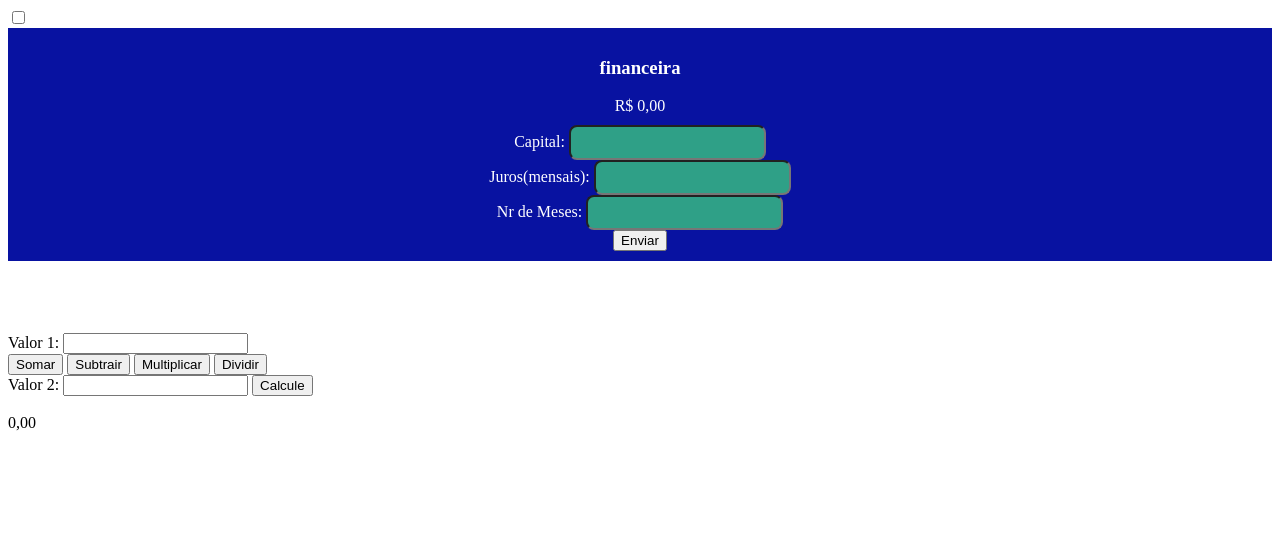
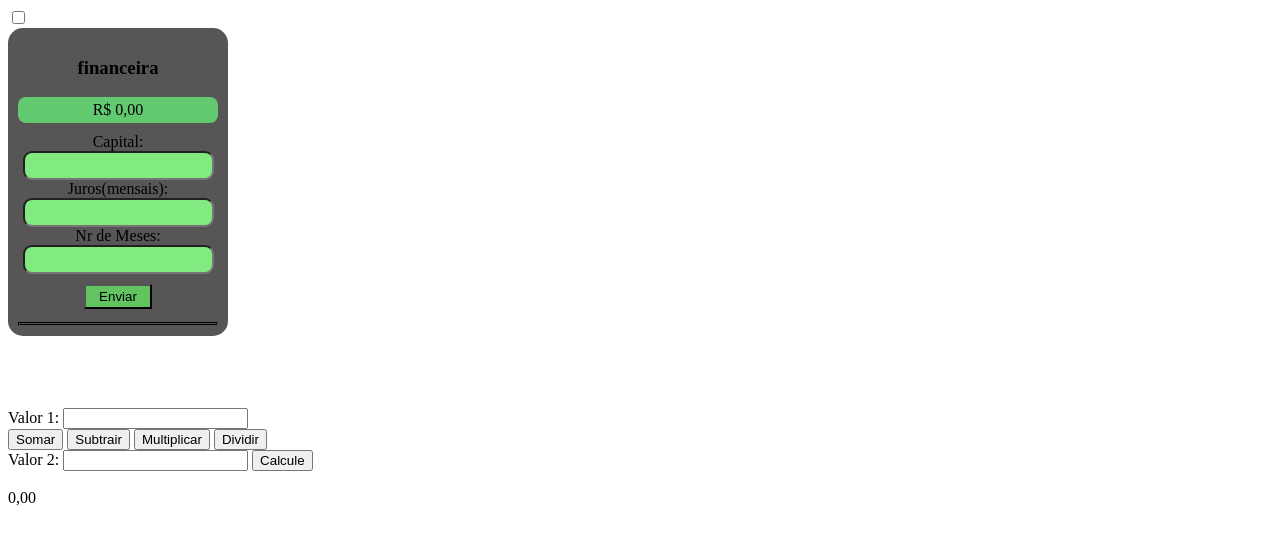
Before and after one commit to AnA-JulIA-044/primeiroa_3t, a plain HTML site: page index.html in a window 1280 px wide. Drawn offline with Linux system fonts and the light colour scheme.

Commit message:
Update geral.css

```diff
--- a/geral.css
+++ b/geral.css
@@ -1,20 +1,48 @@
 .calculadora {
-  background:rgb(8, 18, 161);
-  color: white;
-  width:200 px;
-  padding: 10px;
-  border border-radius: 10px;
-  text-align: center;
+    background: rgb(87, 85, 85);
+    color: black;
+    width: 200px;
+    padding: 10px;
+    border-radius: 15px;
+    text-align: center;
 }
 .calculadora input {
-    background: rgb(47, 160, 135);
-    color: rgb(236, 252, 248);
+background:rgb(129, 235, 129);
+color: black;
+border-radius: 9px;
+padding: 5px;
+}
+.calculadora input :focus{
+    background: white;
+    color: black;
+}
+
+#sptotal {
+    background: rgb(99, 201, 113);
+    color: black;
     border-radius: 8px;
-    padding: 8px;
+    padding: 4px;
+    margin-bottom: 10px;
+
 }
-#sptotal {
-    background: black
-    color red
-    border-radius:10px;
-    padding:10 px;
-    margin-bottom:10px;
+.calculadora button {
+margin-top: 10px;
+background: rgb(97, 196, 97);
+color: black;
+padding: 3px 13px;
+
+}
+.calculadora button:hover {
+    background: white;
+    color: black;
+    cursor: pointer;
+}
+#splistameses {
+    text-align: start;
+    border-style:groove;
+    border-color: black;
+    border-width: 2px;
+    color: rgb(0, 0, 0);
+    background: rgb(117, 238, 125);
+    margin-top: 13px;
+}
```
